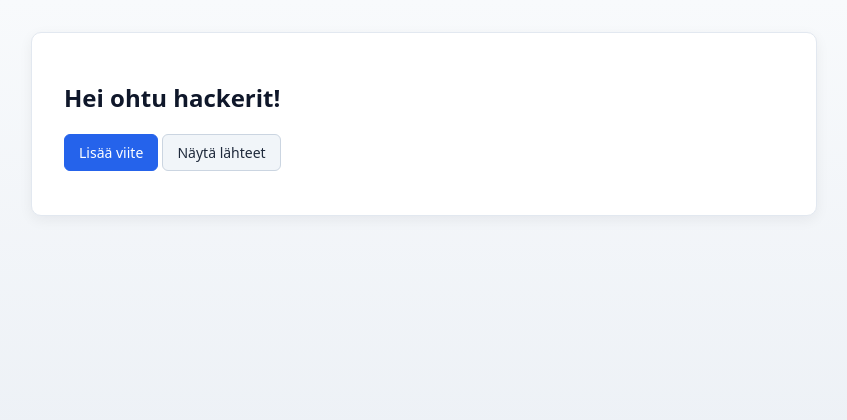
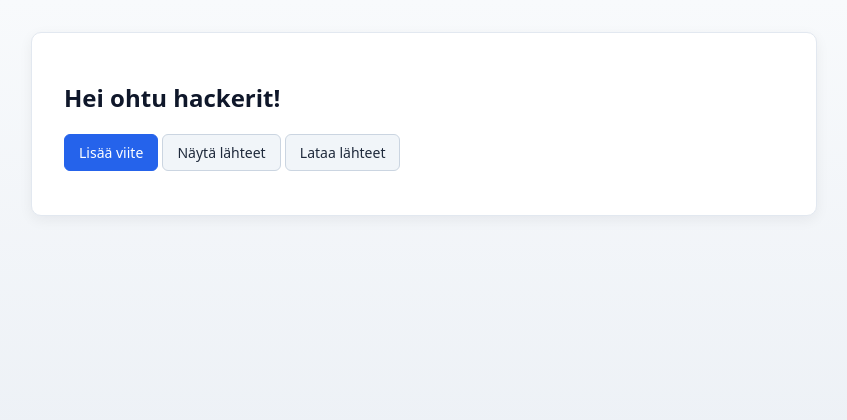
Before and after one commit to henkkasplund/ohtu_hackers, a Flask app: page / in a window 1280 px wide. Shown: the top 420 px of the page, without its empty margins (216-1063 px from the left). Run offline with Flask 3, Linux system fonts and the light colour scheme.

Commit message:
Add download references link button

```diff
--- a/src/templates/index.html
+++ b/src/templates/index.html
@@ -6,6 +6,7 @@ body %}
 <p>
     <a href="/add_reference" class="btn">Lisää viite</a>
     <a href="/references" class="btn btn-secondary">Näytä lähteet</a>
+    <a href="/download" class="btn btn-secondary">Lataa lähteet</a>
 </p>
 
 {% endblock %}
```
